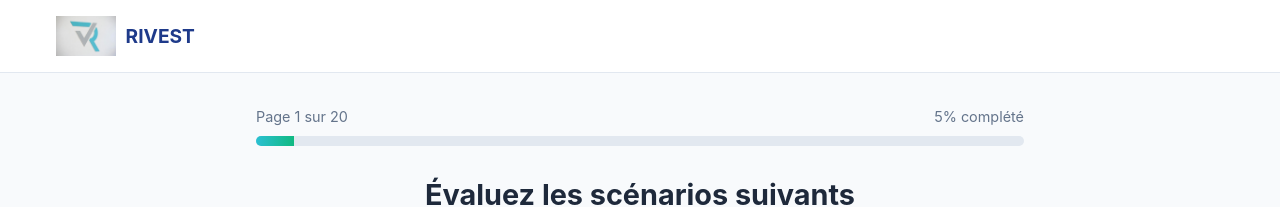
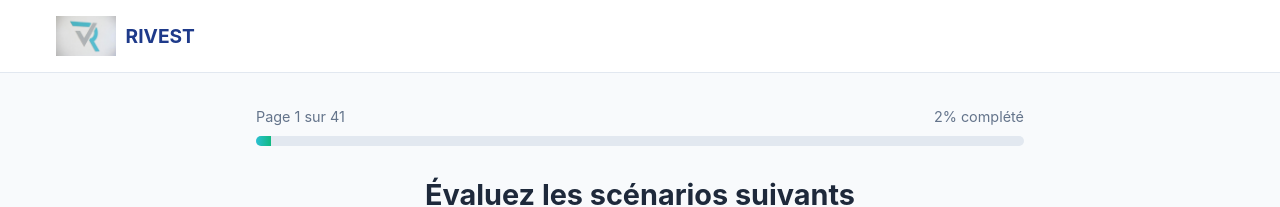
Before and after one commit to patrice-commits/question, a React (Vite) app: page /test in a window 1280 px wide. Shown: the top 207 px of the page. Built offline with nearby package versions, Linux system fonts and the light colour scheme.

Commit message:
Update React Logic: Dynamic Page Count (V2 Support)

```diff
--- a/src/components/QuestionnairePage.jsx
+++ b/src/components/QuestionnairePage.jsx
@@ -5,7 +5,7 @@ import { traits } from '../data/traits';
 import ProgressBar from './ProgressBar';
 
 const QUESTIONS_PER_PAGE = 5;
-const TOTAL_PAGES = 20;
+const TOTAL_PAGES = Math.ceil(questions.length / QUESTIONS_PER_PAGE);
 
 export default function QuestionnairePage({ answers, onAnswer, currentPage, setCurrentPage }) {
     const navigate = useNavigate();
```
